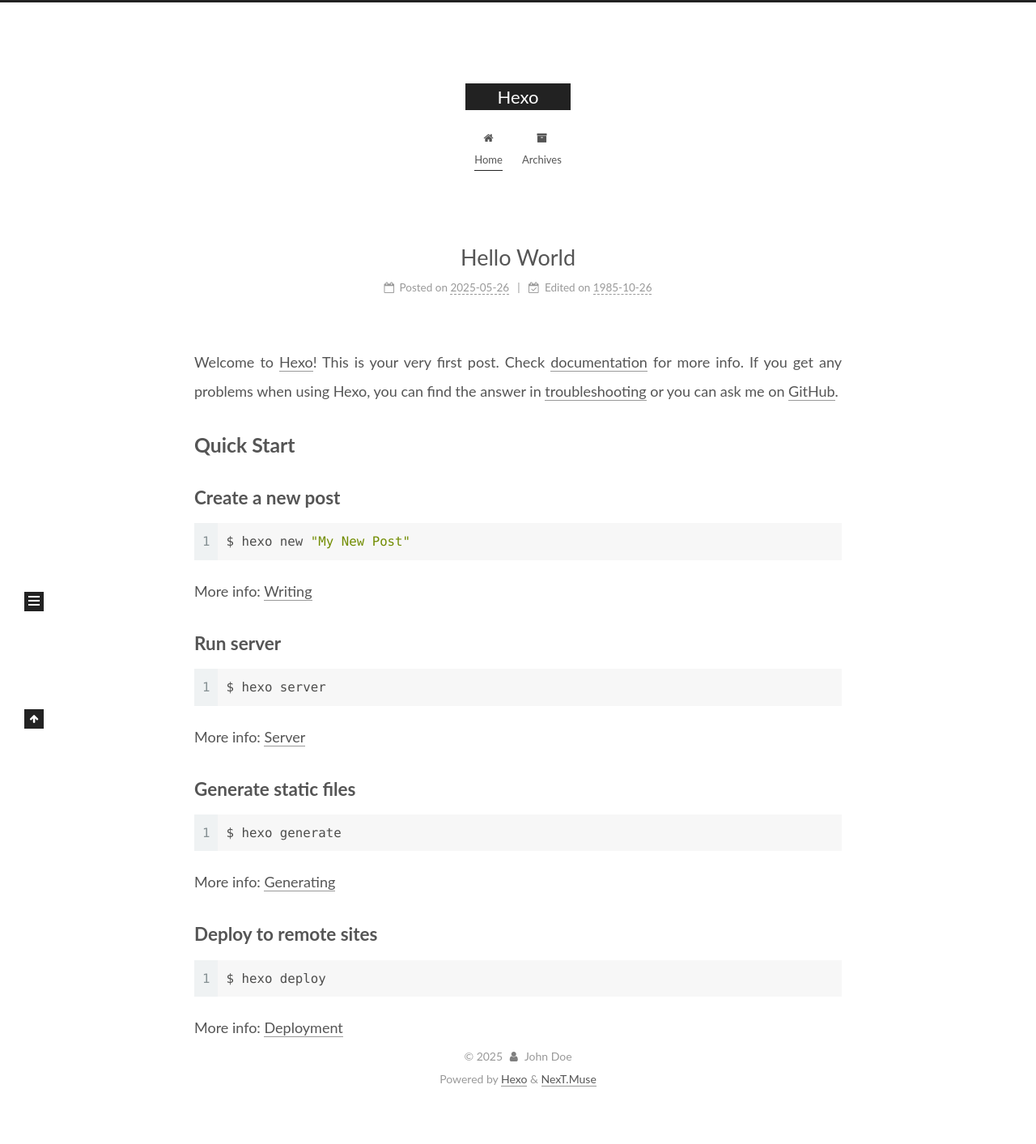
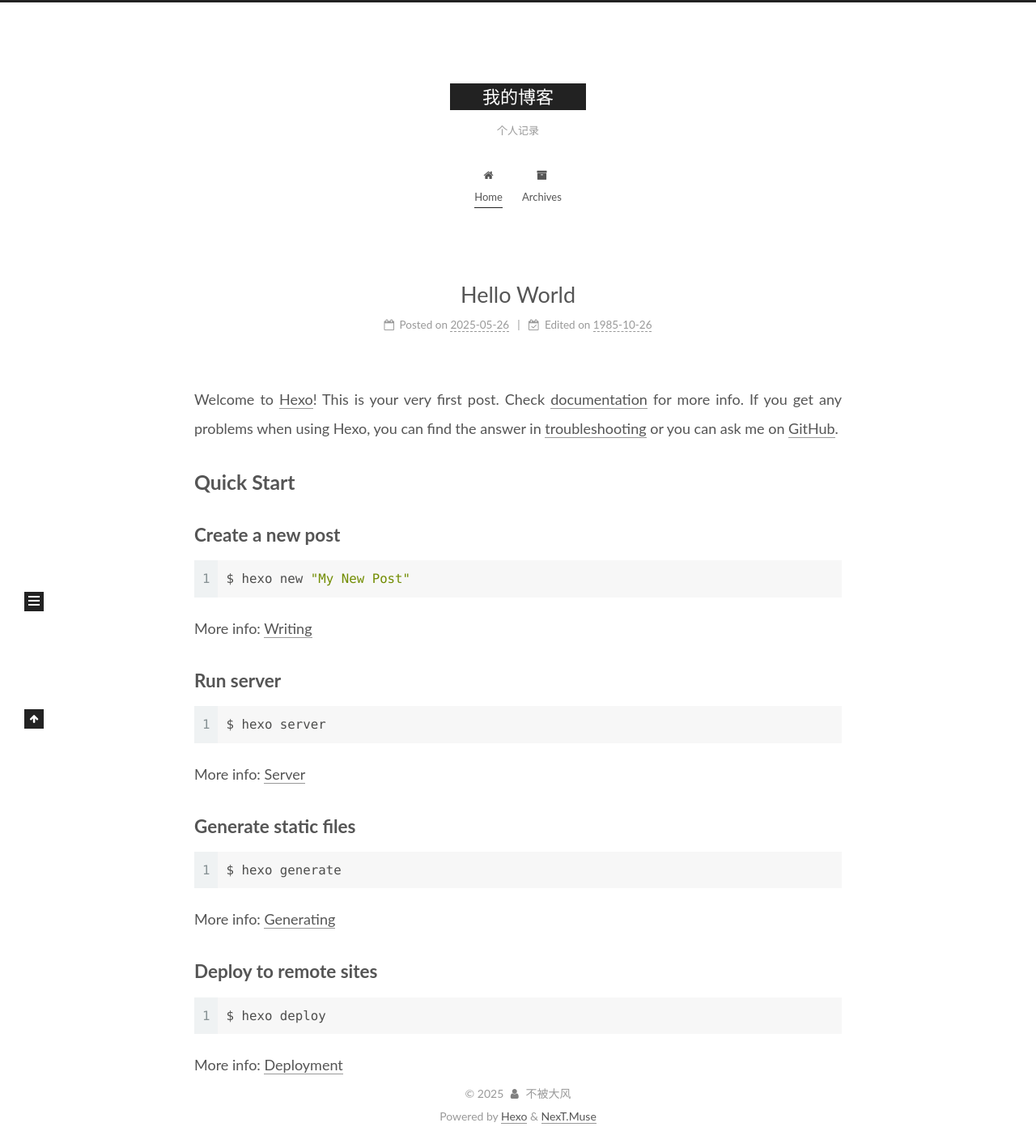
Before and after one commit to bbdf12/bbdf12.github.io, a plain HTML site: page index.html in a window 1280 px wide. Shown: the whole page at 81% size. Before the commit the page ends 1367 px from the top, so only its background shows below. Drawn offline with Linux system fonts and the light colour scheme.

Commit message:
Site updated: 2025-05-28 11:22:26

```diff
--- a/index.html
+++ b/index.html
@@ -21,11 +21,11 @@
   </script>
 
   <meta property="og:type" content="website">
-<meta property="og:title" content="Hexo">
+<meta property="og:title" content="我的博客">
 <meta property="og:url" content="http://example.com/index.html">
-<meta property="og:site_name" content="Hexo">
+<meta property="og:site_name" content="我的博客">
 <meta property="og:locale" content="en_US">
-<meta property="article:author" content="John Doe">
+<meta property="article:author" content="不被大风">
 <meta name="twitter:card" content="summary">
 
 <link rel="canonical" href="http://example.com/">
@@ -41,7 +41,7 @@
   };
 </script>
 
-  <title>Hexo</title>
+  <title>我的博客</title>
 
 
 
@@ -92,9 +92,10 @@
 
     <a href="/" class="brand" rel="start">
       <span class="logo-line-before"><i></i></span>
-      <h1 class="site-title">Hexo</h1>
+      <h1 class="site-title">我的博客</h1>
       <span class="logo-line-after"><i></i></span>
     </a>
+      <p class="site-subtitle" itemprop="description">个人记录</p>
   </div>
 
   <div class="site-nav-right">
@@ -149,12 +150,12 @@
 
     <span hidden itemprop="author" itemscope itemtype="http://schema.org/Person">
       <meta itemprop="image" content="/images/avatar.gif">
-      <meta itemprop="name" content="John Doe">
+      <meta itemprop="name" content="不被大风">
       <meta itemprop="description" content="">
     </span>
 
     <span hidden itemprop="publisher" itemscope itemtype="http://schema.org/Organization">
-      <meta itemprop="name" content="Hexo">
+      <meta itemprop="name" content="我的博客">
     </span>
       <header class="post-header">
         <h2 class="post-title" itemprop="name headline">
@@ -276,7 +277,7 @@
 
       <div class="site-overview-wrap sidebar-panel">
         <div class="site-author motion-element" itemprop="author" itemscope itemtype="http://schema.org/Person">
-  <p class="site-author-name" itemprop="name">John Doe</p>
+  <p class="site-author-name" itemprop="name">不被大风</p>
   <div class="site-description" itemprop="description"></div>
 </div>
 <div class="site-state-wrap motion-element">
@@ -316,7 +317,7 @@
   <span class="with-love">
     <i class="fa fa-user"></i>
   </span>
-  <span class="author" itemprop="copyrightHolder">John Doe</span>
+  <span class="author" itemprop="copyrightHolder">不被大风</span>
 </div>
   <div class="powered-by">Powered by <a href="https://hexo.io/" class="theme-link" rel="noopener" target="_blank">Hexo</a> & <a href="https://muse.theme-next.org/" class="theme-link" rel="noopener" target="_blank">NexT.Muse</a>
   </div>
```
Also changed, not shown: 2025/05/26/hello-world/index.html (+9 -8 lines), archives/2025/05/index.html (+8 -7 lines), archives/2025/index.html (+8 -7 lines), archives/index.html (+8 -7 lines).
